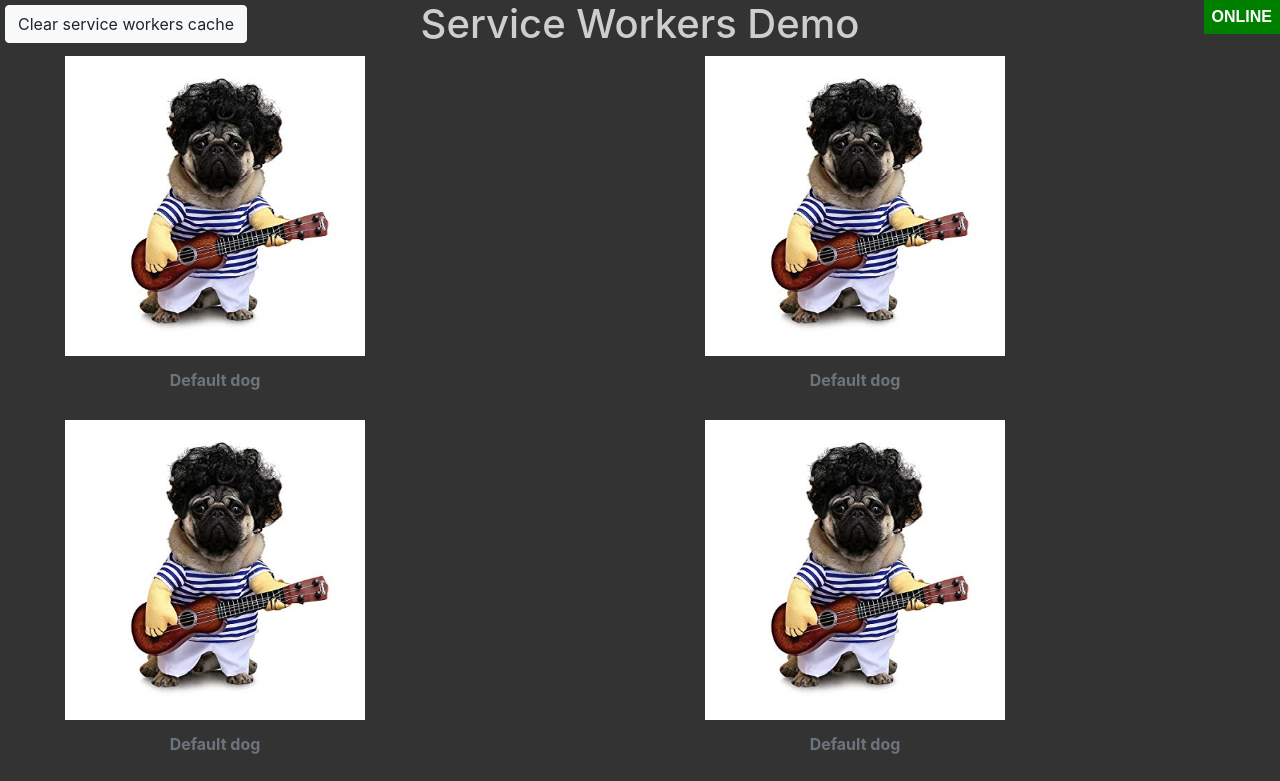
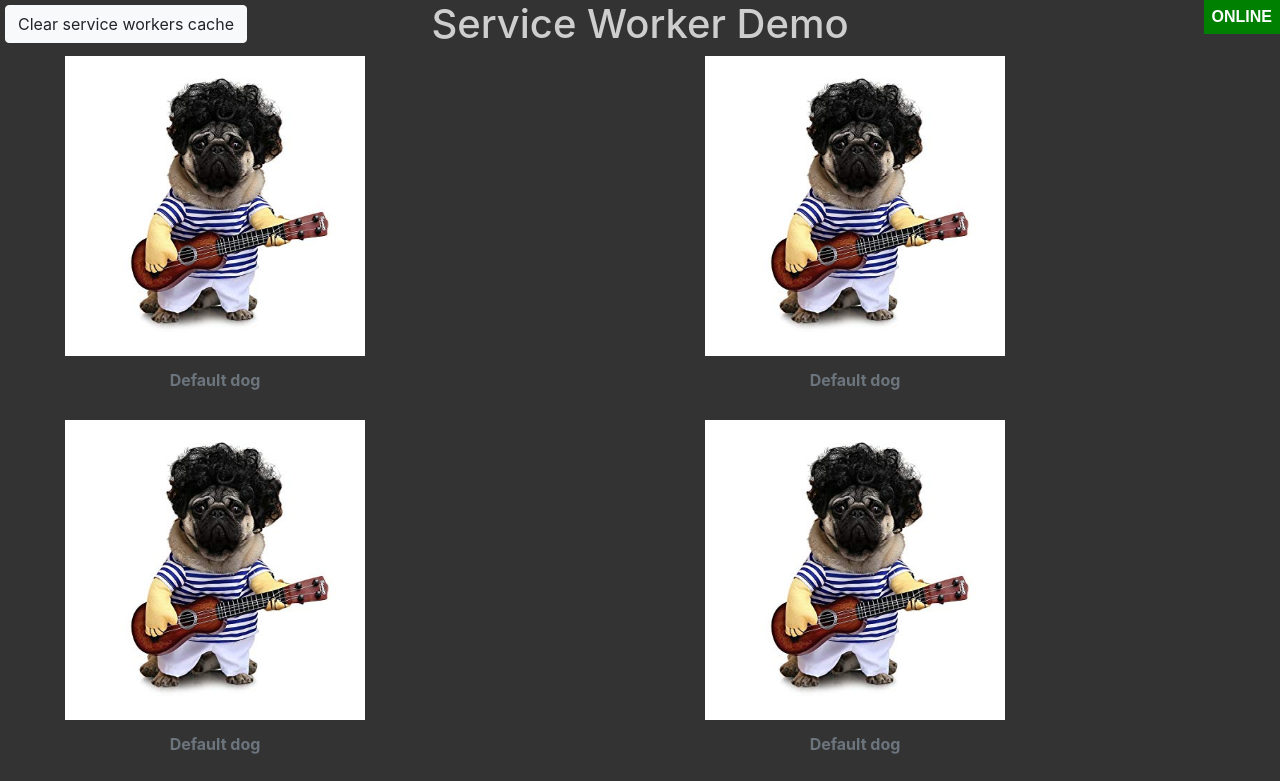
Before and after one commit to VincentFillon/sw-demo, a website built with webpack: page dist/index.html in a window 1280 px wide. Shown: the top 781 px of the page. Built offline with nearby package versions, Linux system fonts and the light colour scheme; no server answers.

Commit message:
MaJ de la dist

```diff
--- a/dist/index.html
+++ b/dist/index.html
@@ -1 +1 @@
-<html> <head> <meta charset=utf-8 /> <meta http-equiv=X-UA-Compatible content="IE=edge,chrome=1"/> <meta name=viewport content="width=device-width"/> <title>Service Workers Demo</title> </head> <body> <h1 class=text-center>Service Workers Demo</h1> <button id=clear-cache-btn type=button class="btn btn-light">Clear service workers cache</button> <div id=status-indicator></div> <section id=sw-demo-container class=container-fluid></section> <script src=/main.bundle.js></script> <script type="text/javascript" src="main.bundle.js"></script></body> </html>
+<html> <head> <meta charset=utf-8 /> <meta http-equiv=X-UA-Compatible content="IE=edge,chrome=1"/> <meta name=viewport content="width=device-width"/> <title>Service Worker Demo</title> </head> <body> <h1 class=text-center>Service Worker Demo</h1> <button id=clear-cache-btn type=button class="btn btn-light">Clear service workers cache</button> <div id=status-indicator></div> <section id=sw-demo-container class=container-fluid></section> <script type="text/javascript" src="main.bundle.js"></script></body> </html>
```
